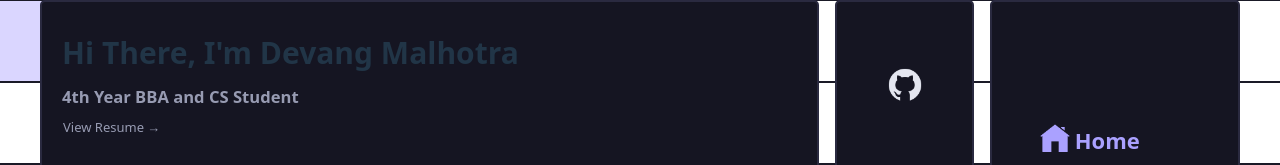
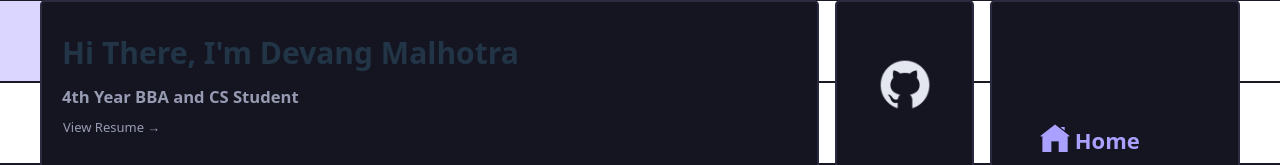
Before and after one commit to devangmalhotra/portfolio-website, a React (Vite) app: page / in a window 1280 px wide. Shown: the top 165 px of the page. Built offline with nearby package versions, Linux system fonts and the light colour scheme.

Commit message:
updated files

```diff
--- a/src/Components/Home/GithubCard/GithubCard.jsx
+++ b/src/Components/Home/GithubCard/GithubCard.jsx
@@ -14,7 +14,7 @@ function GithubCard() {
             <div className='external-link-icon-container'>
                 <img src={externalLinkIcon} alt="" />
             </div>
-            <div className='icon contact-icon' id='github-icon'></div>
+            <div className='icon' id='github-icon'></div>
         </div>
     </div>
   )
```
